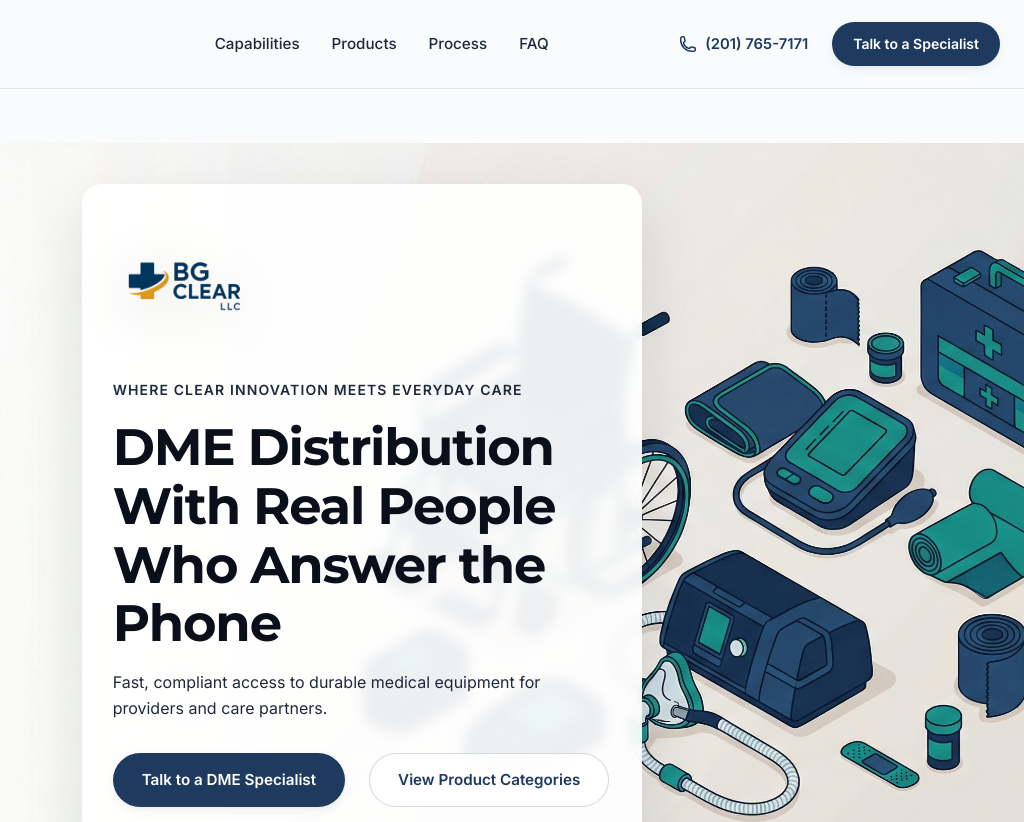
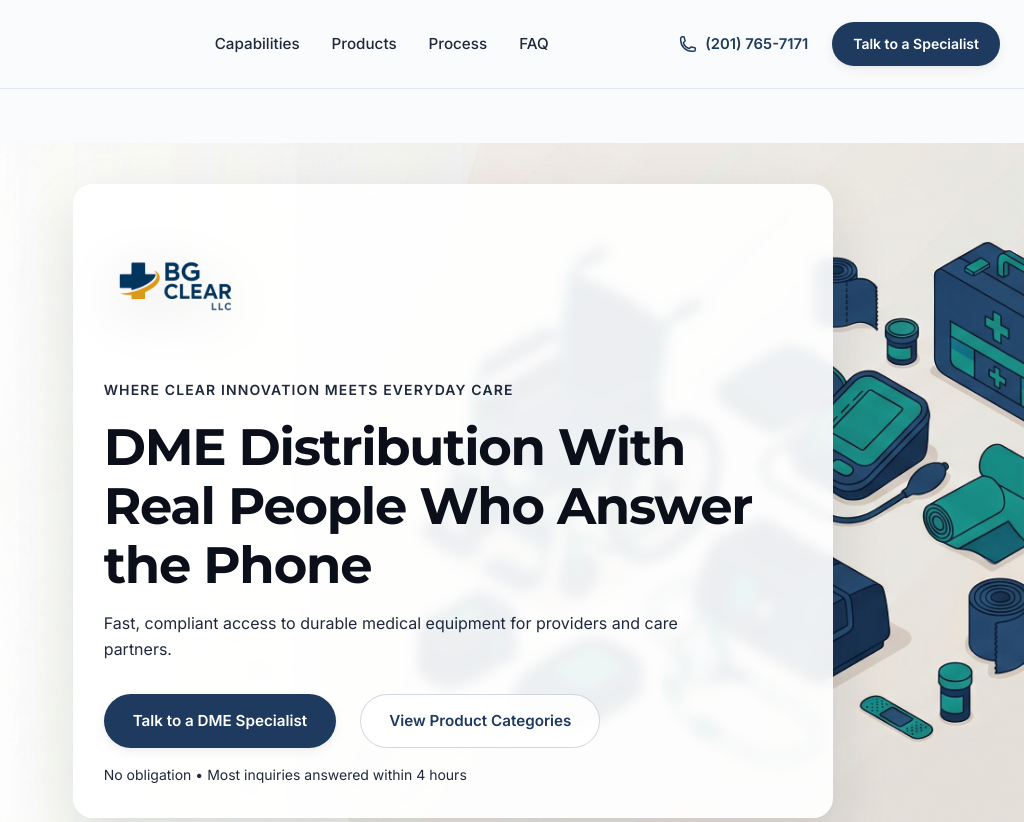
Before and after one commit to joemacstevens/bg-clear-website, a SvelteKit app: page / in a window 1024 px wide. Shown: the top 822 px of the page. Built offline with nearby package versions, Linux system fonts and the light colour scheme; no server answers.

Commit message:
Hero: widen content card on tablet/small desktop

```diff
--- a/src/routes/+page.svelte
+++ b/src/routes/+page.svelte
@@ -284,6 +284,18 @@
 	.hero-shell--wide .hero-content .eyebrow {
 		color: var(--color-text);
 	}
+	/* Tablet / small desktop: keep the card comfortably wide */
+	@media (min-width: 901px) and (max-width: 1200px) {
+		.hero-shell--wide .hero-content {
+			max-width: min(760px, calc(100% - 3rem));
+			margin-left: clamp(2rem, 3vw, 3.25rem);
+			margin-right: auto;
+		}
+		.hero-bg-img {
+			object-position: 90% center;
+		}
+	}
+
 	@media (max-width: 900px) {
 		.hero-shell--wide {
 			min-height: 600px;
```
